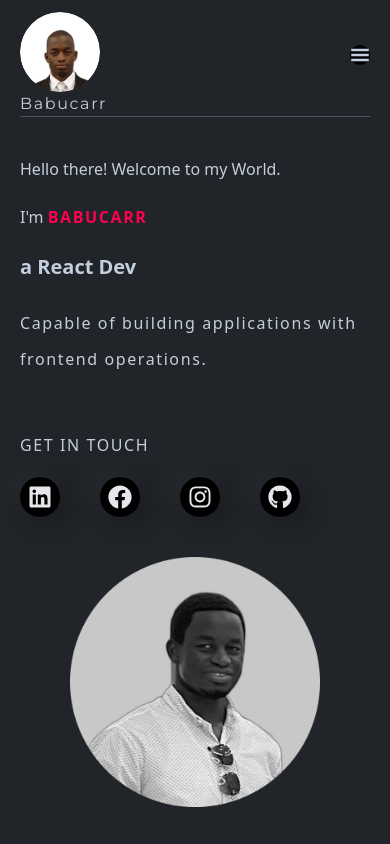
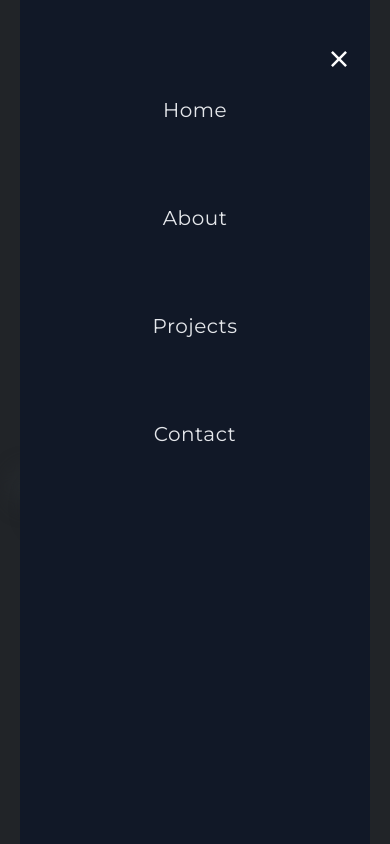
Before and after one commit to Babucarr-Badjie/Personal-Portfolio, a React (Create React App) app: page / in a window 390 px wide. Both pictures are taken after a click on the element 360 px from the left and 54 px from the top of the page. Shown: the top 844 px of the page. Built offline with nearby package versions, Linux system fonts and the light colour scheme.

Commit message:
responsiveness completed

```diff
--- a/src/components/Navbar.js
+++ b/src/components/Navbar.js
@@ -2,14 +2,14 @@ import { navbarLinks } from "../assests/NavbarData";
 import { Link } from "react-scroll";
 import logo from "../assests/images/logo.png";
 import { GiHamburgerMenu } from "react-icons/gi";
-import {GrClose} from "react-icons/gr"
+import { RiCloseLine } from "react-icons/ri";
 import { useState } from "react";
 
 export default function Navbar() {
-
   // toggle hamburger menu
 
-  const [hamburgerMenu, setHamburgerMenu] = useState(false)
+  const [hamburgerMenu, setHamburgerMenu] = useState(false);
+  console.log(hamburgerMenu);
   return (
     <div
       className="w-full h-34 mx-auto flex justify-between items-center
@@ -48,11 +48,53 @@ export default function Navbar() {
           ))}
         </ul>
         <span
+          onClick={() => setHamburgerMenu(!hamburgerMenu)}
           className="inline-flex justify-center items-center
-        text-xl largerTablet:hidden bg-black rounded-full cursor-pointer"
+        text-2xl largerTablet:hidden bg-black rounded-full p-2
+        cursor-pointer"
         >
           <GiHamburgerMenu />
         </span>
+        {hamburgerMenu && (
+          <div
+            className="w-[100%] h-screen overflow-scroll
+            absolute top-0 left-0 bg-gray-900 p-4 scrollbar-hide"
+          >
+            <div>
+              <ul
+                className="w-full h-full flex flex-col mt-20 justify-center
+               items-center gap-20"
+              >
+                {navbarLinks.map((navbarLink) => (
+                  <li
+                    className="text-xl font-normal text-gray-200
+                    tracking-wide cursor-pointer hover:text-textColor
+                     duration-200  "
+                    key={navbarLink.id}
+                  >
+                    <Link
+                      onClick={() => setHamburgerMenu(false)}
+                      activeClass="active"
+                      to={navbarLink.link}
+                      spy={true}
+                      offset={-70}
+                      duration={500}
+                    >
+                      {navbarLink.title}
+                    </Link>
+                  </li>
+                ))}
+              </ul>
+            </div>
+            <span
+              onClick={() => setHamburgerMenu(false)}
+              className="absolute top-11 right-4 text-3xl cursor-pointer text-white
+            "
+            >
+              <RiCloseLine />
+            </span>
+          </div>
+        )}
       </div>
     </div>
   );
--- a/src/index.css
+++ b/src/index.css
@@ -14,7 +14,7 @@
     hover:text-orange-500 cursor-pointer duration-200;
   }
   .about-me {
-    @apply w-full h-20 bg-black bg-opacity-25 text-xl
+    @apply w-full h-20 bg-black bg-opacity-25 text-lg largerTablet:text-xl
   text-gray-300 flex justify-center cursor-pointer hover:bg-opacity-40
     duration-300 items-center border-[1px] rounded-none;
   }
@@ -48,6 +48,9 @@
   hover:bg-opacity-40 transition-all cursor-pointer duration-200
   hover:translate-y-1;
   }
+  .scrollbar-hide::-webkit-scrollbar {
+    display: none
+  }
 }
 
 .bgOpacity {
--- a/src/pages/about/education/EducationCard.js
+++ b/src/pages/about/education/EducationCard.js
@@ -17,8 +17,8 @@ export default function EducationCard({ header, time, school, major }) {
         duration-300 rounded-lg px-10 flex flex-col gap-10 shadow-shadowOne"
       >
         <div
-          className="flex flex-col largerLaptop:flex-row largerLaptop:px-10
-          justify-between smallerTablet:items-center py-4"
+          className=" largerTablet:flex largerLaptop:px-10
+          largerTablet:justify-between largerTablet:items-center py-4"
         >
           <div>
             <h2
--- a/src/pages/projects/ProjectCard.js
+++ b/src/pages/projects/ProjectCard.js
@@ -44,7 +44,9 @@ export default function ProjectCard({
             </span>
           </div>
         </div>
-        <div className="mt-5">{projectDescription}</div>
+        <div className="mt-5 text-md largerTablet:text-xl">
+          {projectDescription}
+        </div>
       </div>
     </div>
   );
```
